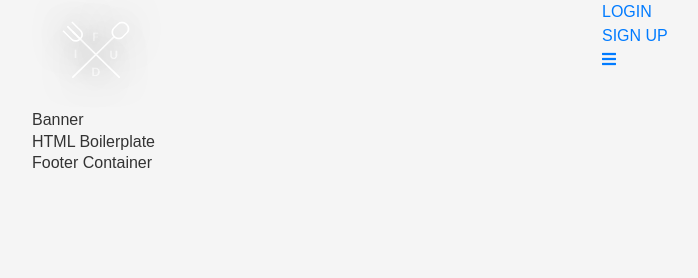
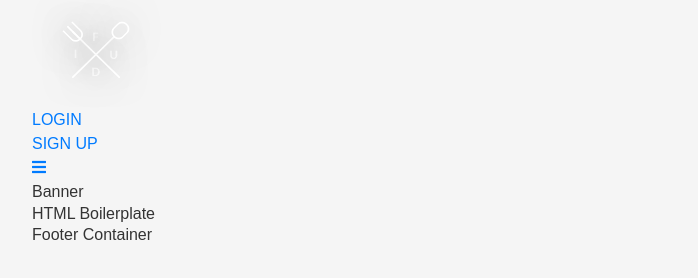
Before and after one commit to phufoxy/boilerplate, a website: page src/index.html in a window 1280 px wide. Shown: the whole page, without its empty margins (53-751 px from the left). Drawn offline with nearby package versions, Linux system fonts and the light colour scheme; files that its build step writes are made by us from their sources.

Commit message:
Fix Menu

```diff
--- a/src/index.html
+++ b/src/index.html
@@ -35,15 +35,11 @@
     <!-- include header.html -->
     <header class="b-page-header">
   <div class="container">
-    <div class="row">
-      <div class="col-lg-6">
     <div class="b-logo">
       <a href="#" class="b-link">
         <img src="../../images/logo.png" alt="Logo" />
       </a>
     </div>
-      </div>
-      <div class="col-lg-6">
     <nav class="b-register">
       <ul class="b-list-item">
         <li class="b-item">
@@ -57,8 +53,6 @@
         </li>
       </ul>
     </nav>
-      </div>
-    </div>
   </div>
 </header>
 
```
Also changed, not shown: src/views/layouts/header.html (+0 -6 lines). Lines whose indentation alone changed are shown as unchanged.
